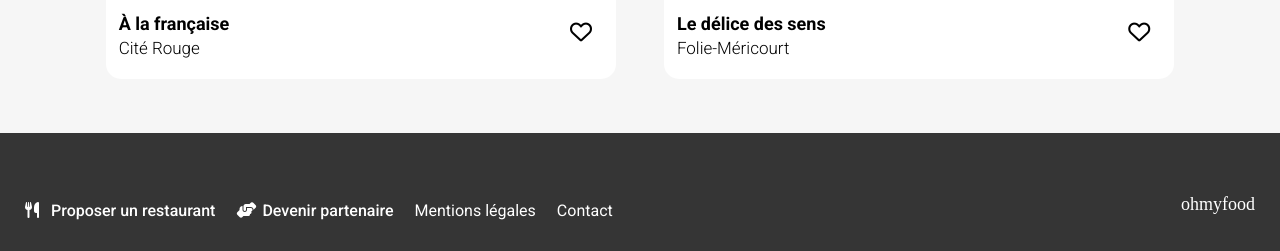
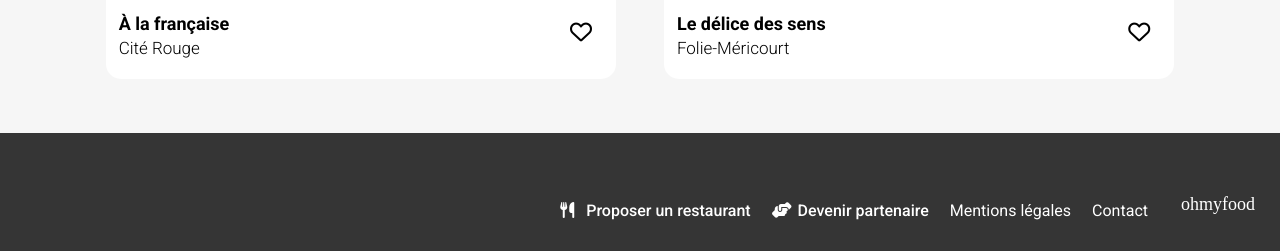
Before and after one commit to rxses-x/rxses-x--ohmyfood, a website: page index.html in a window 1280 px wide. Shown: the part 1356-1607 px from the top of the page. Drawn offline with Linux system fonts and the light colour scheme; a web font is replaced by a local one.

Commit message:
feat(footer): change the padding to match every breakpoints

```diff
--- a/sass/layout/_footer.scss
+++ b/sass/layout/_footer.scss
@@ -32,16 +32,12 @@
         @include tablet-responsive {
             @include flex-display(
                 $flex-direction: row,
-                $justify-content: flex-start,
-                $gap: 21px
-            );
-        }
-        @include desktop-responsive {
-            @include flex-display(
-                $flex-direction: row,
                 $justify-content: end,
                 $gap: 21px
             );
+            padding-right: 33px;
+        }
+        @include desktop-responsive {
             padding-right: 155px;
         }
         i {
--- a/sass/utils/_mixins.scss
+++ b/sass/utils/_mixins.scss
@@ -38,13 +38,13 @@
 }
 
 @mixin tablet-responsive {
-    @media all and (min-width: map.get($ohmyfood-variable, "tablet")) {
+    @media screen and (min-width: map.get($ohmyfood-variable, "tablet")) {
         @content
     }
 }
 
 @mixin desktop-responsive {
-    @media all and (min-width: map.get($ohmyfood-variable, "desktop")) {
+    @media screen and (min-width: map.get($ohmyfood-variable, "desktop")) {
         @content
     }
 }
```
Also changed, not shown: css/style.css, 1 other file.
